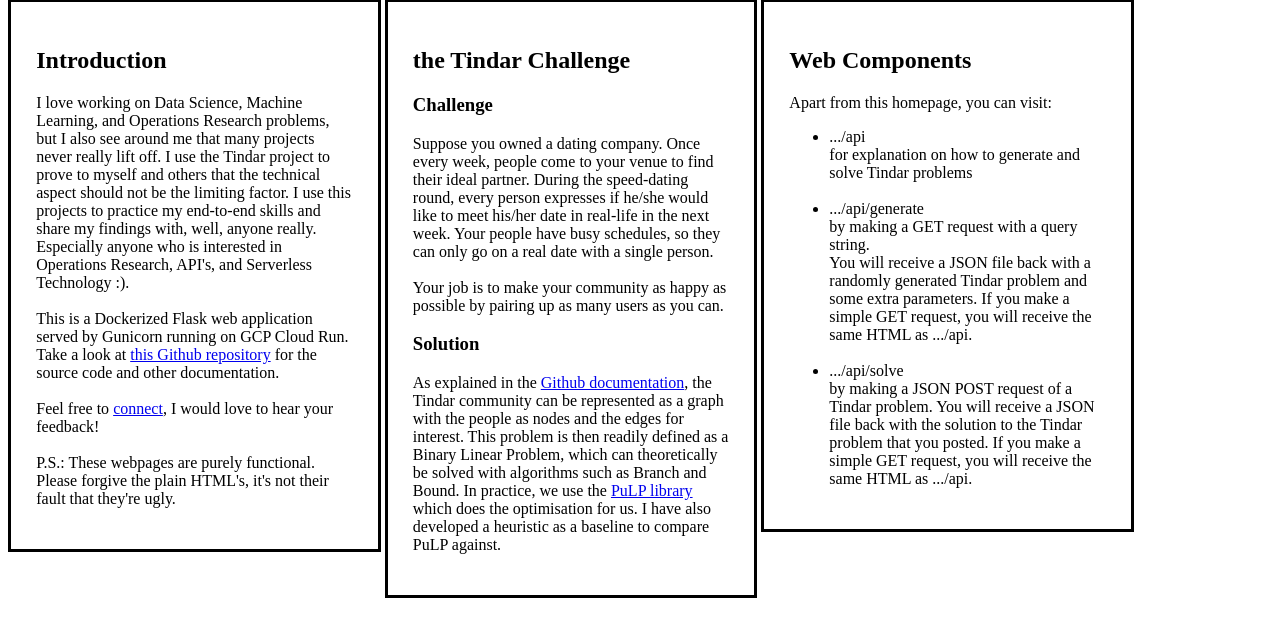
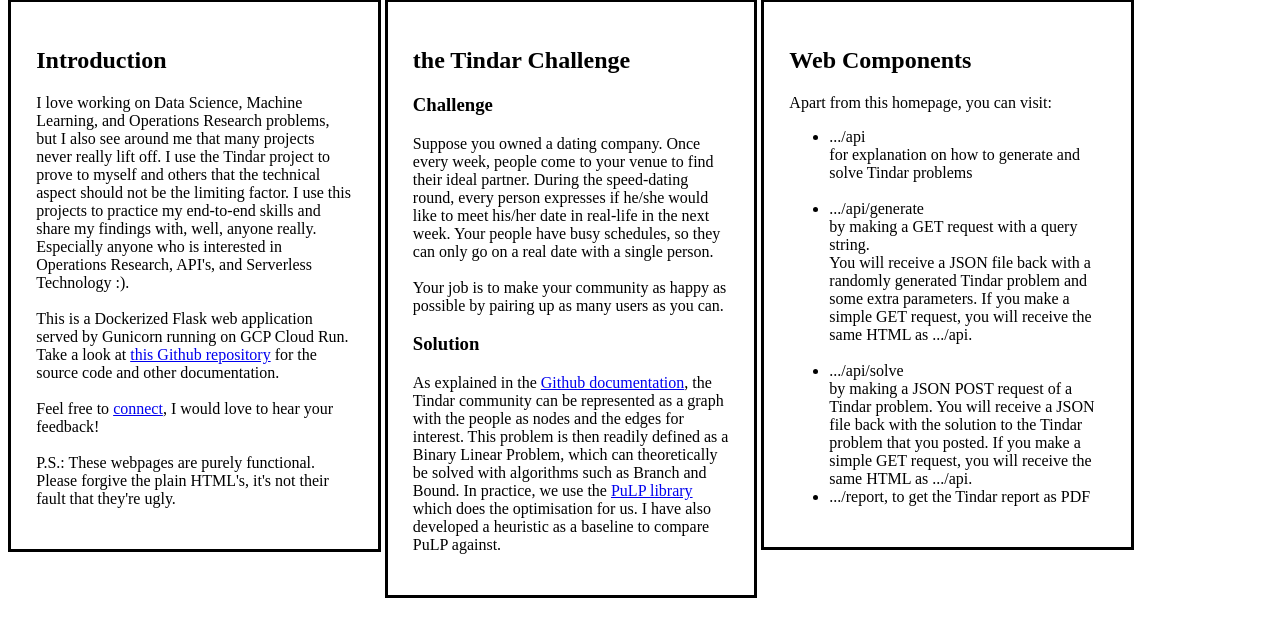
Before and after one commit to lennart-damen/tindar, a Flask app: page / in a window 1280 px wide. Shown: the part 81-718 px from the top of the page. Run offline with Flask 2, Linux system fonts and the light colour scheme; parts of the project's set-up code (start-up, migrations or seed data) failed here and were passed over.

Commit message:
Add concept for report and result views

```diff
--- a/flask_application/templates/index.html
+++ b/flask_application/templates/index.html
@@ -70,6 +70,12 @@
                 the solution to the Tindar problem that you posted. If you make a simple GET request, you will receive
                 the same HTML as .../api.
             </li>
+            <li>
+              .../report, to get the Tindar report as PDF
+            </li>
+            <!-- <li>
+              .../results, a short summary of the results in your browser
+            </li> -->
         </ul>
     </p>
   </div>
--- a/flask_application/views.py
+++ b/flask_application/views.py
@@ -2,7 +2,10 @@ from flask_application import app
 
 import sys
 from pathlib import Path
-from flask import Flask, request, jsonify, render_template
+from flask import (
+    request, jsonify, render_template,
+    send_from_directory, abort
+)
 import numpy as np
 
 PROJECT_DIR = str(Path(__file__).resolve().parents[1])
@@ -118,3 +121,22 @@ def solve_tindar_problem():
 
     else:
         return "/api/solve only accepts GET and POST requests", 400
+
+
+@app.route("/results")
+def show_results():
+    return "TODO: results here", 200
+
+
+# https://pythonise.com/series/learning-flask/sending-files-with-flask
+# TODO: replace proposal.pdf by report.pdf
+@app.route("/report")
+def send_report():
+    try:
+        return send_from_directory(
+            PROJECT_DIR+"/documentation/",
+            filename="proposal.pdf",
+            as_attachment=True
+        ), 200
+    except FileNotFoundError:
+        abort(404)
```
